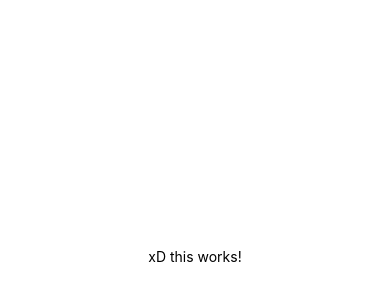
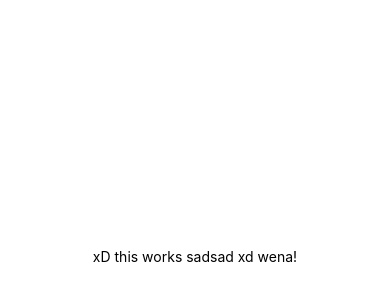
Before and after one commit to calvear93/UdaciCards, a React Native app: screen / in a window 390 px wide. Shown: the part 166-466 px from the top of the page. Built offline with nearby package versions, Linux system fonts and the light colour scheme.

Commit message:
feat: work workw roks

```diff
--- a/package.json
+++ b/package.json
@@ -28,6 +28,8 @@
     "@babel/core": "~7.9.0",
     "@types/react": "~16.9.23",
     "@types/react-native": "~0.61.23",
+    "@types/react-redux": "^7.1.8",
+    "@types/redux": "^3.6.0",
     "@typescript-eslint/eslint-plugin": "^2.31.0",
     "@typescript-eslint/parser": "^2.31.0",
     "babel-preset-expo": "~8.1.0",
--- a/src/App.tsx
+++ b/src/App.tsx
@@ -1,11 +1,12 @@
 import React from 'react';
+import { Provider } from 'react-redux';
 import { StyleSheet, Text, View } from 'react-native';
 
 export default function App()
 {
     return (
         <View style={ styles.container }>
-            <Text>xD this works!</Text>
+            <Text>xD this works sadsad xd wena!</Text>
         </View>
     );
 }
```
Also changed, not shown: 2 other files (tests, documents, lock files or other folders).
